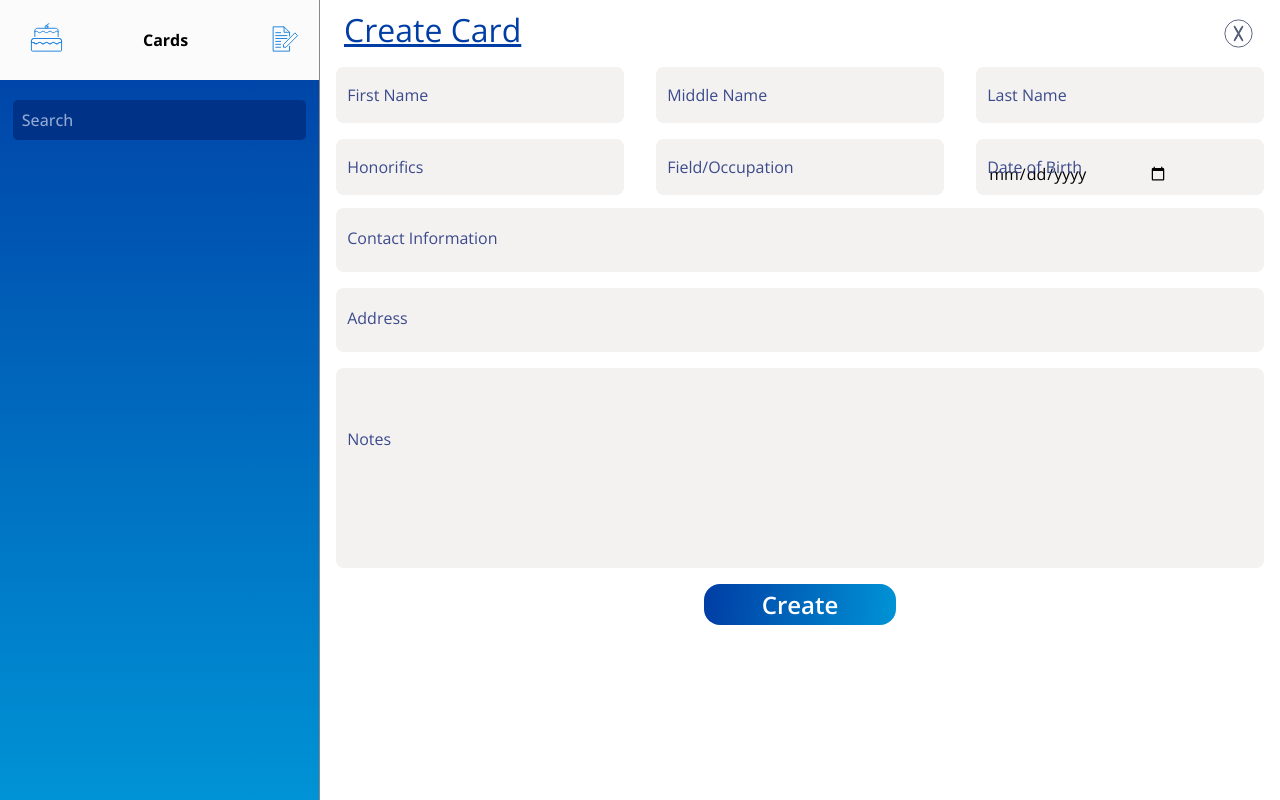
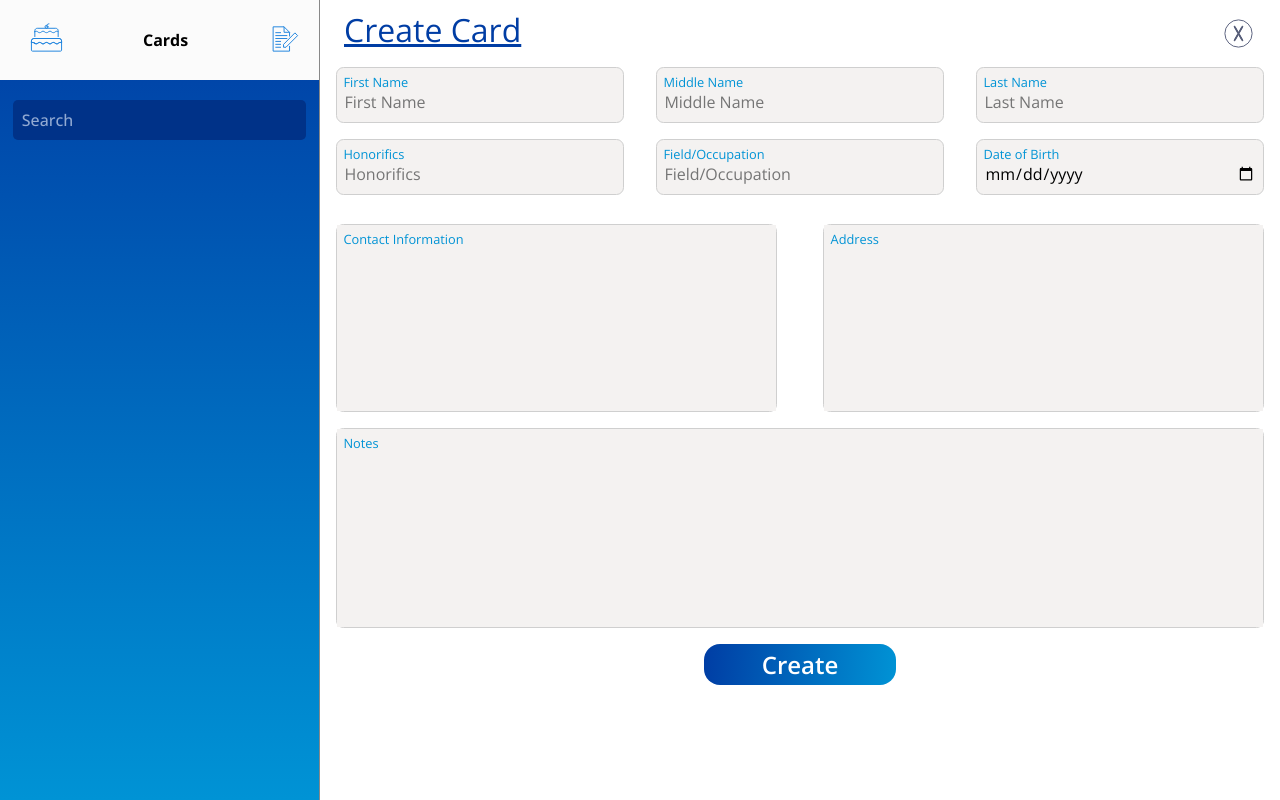
Before and after one commit to Mhmd-S/Rolodex, a React (Create React App) app: page / in a window 1280 px wide. Both pictures are taken after a click on the button 284 px from the left and 40 px from the top of the page. Built offline with nearby package versions, Linux system fonts and the light colour scheme; the HTML template or start-up script is replaced by a standard one.

Commit message:
Fixed the form

```diff
--- a/src/Components/Birthdays.jsx
+++ b/src/Components/Birthdays.jsx
@@ -1,5 +1,5 @@
 import React from 'react';
-
+import "../Styles/Birthdays.css"
 
 const Birthdays = ({rolodexData, selectCard}) => {
 
--- a/src/Components/Card.jsx
+++ b/src/Components/Card.jsx
@@ -1,4 +1,5 @@
 import React from 'react';
+import "../Styles/Card.css"
 
 const Card = ({cardInfo, editCard}) => {
     return(
--- a/src/Components/Form.jsx
+++ b/src/Components/Form.jsx
@@ -1,24 +1,12 @@
-import React, {useState} from 'react';
+import React, {useState, useEffect, useRef} from 'react';
 import { useForm } from "react-hook-form"
+import "../Styles/From.css"
 
 const Form = ({hoistDataForm, closeForm, editCardInfo}) => {
 
     const {register, handleSubmit, formState: { errors }} = useForm();
 
     const cardInfoEdit =  editCardInfo !== '' ? editCardInfo : '';
-
-    const [focusedInput, setFocusedInput] = useState(-1);
-
-    const focusInput = (inputNum, e) => {
-        if(inputNum == focusedInput) {
-            return;
-        }
-        console.log(1)
-        setFocusedInput(inputNum);
-        e.target.children[1].focus();
-    }
-
-    // Todo: Fix when clicking Form Set to focus on input directly
 
     return(
         <form className="Form-Container" onSubmit={handleSubmit((data)=>{hoistDataForm(data)})}>
@@ -30,51 +18,79 @@ const Form = ({hoistDataForm, closeForm, editCardInfo}) => {
 
             <div className='Form-Name-Inputs-Container'>
 
-                <div tabIndex="1" className={focusedInput === 0 ? "Form-Set Focused-Input" : "Form-Set"} onClick={(e)=>{focusInput(0,e)}}>
+                <div  className="Form-Set">
                     <label>First Name</label>
-                    <input tabIndex="-1" onFocus={()=>{}} placeholder={errors.firstName?.type === 'required' ? "First name is required." : undefined} className={errors.firstName?.type === 'required' ?  "Form-Error" : "First Name"} defaultValue={cardInfoEdit.firstName } {...register("firstName", { required: true })} aria-invalid={errors.firstName ? "true" : "false"} type="text" />
+                    <input
+                    placeholder={errors.firstName?.type === 'required' ? "First name is required." : "First Name"}
+                    className={errors.firstName?.type === 'required' ?  "Form-Error" : undefined}
+                    defaultValue={cardInfoEdit.firstName } {...register("firstName", { required: true })}
+                    aria-invalid={errors.firstName ? "true" : "false"}
+                    type="text" />
                 </div>
 
-                <div tabIndex="2" className={focusedInput === 1 ? "Form-Set Focused-Input" : "Form-Set"}  onFocus={(e)=>{focusInput(1,e)}} onClick={(e)=>{focusInput("1",e)}}>
+                <div  className="Form-Set">
                     <label>Middle Name</label>
-                    <input tabIndex="-1" placeholder="Middle Name" defaultValue={cardInfoEdit.middleName } {...register("middleName")} type="text"/>
+                    <input
+
+                    placeholder="Middle Name"
+                    defaultValue={cardInfoEdit.middleName } {...register("middleName")}
+                    type="text"/>
                 </div>
 
-                <div tabIndex="3" className={focusedInput === 2 ? "Form-Set Focused-Input" : "Form-Set"}  onClick={(e)=>{focusInput(2,e)}}>
+                <div  className="Form-Set">
                     <label>Last Name</label>
-                    <input  tabIndex="-1" placeholder={errors.lastName?.type === 'required' ? "Last name is required." : undefined} className={errors.lastName?.type === 'required' ?  "Form-Error" : "Last Name"} defaultValue={cardInfoEdit.lastName } {...register("lastName", { required: true })} aria-invalid={errors.lastName? "true" : "false"} type="text"/>
+                    <input
+
+                    placeholder={errors.lastName?.type === 'required' ? "Last name is required." : "Last Name"}
+                    className={errors.lastName?.type === 'required' ?  "Form-Error" : undefined}
+                    defaultValue={cardInfoEdit.lastName } {...register("lastName", { required: true })}
+                    aria-invalid={errors.lastName? "true" : "false"}
+                    type="text"/>
                 </div>
 
-                <div tabIndex="4" className={focusedInput === 3 ? "Form-Set Focused-Input" : "Form-Set"}  onClick={(e)=>{focusInput(3,e)}}>
+                <div  className="Form-Set">
                     <label>Honorifics</label>
-                    <input tabIndex="-1" placeholder="Honorifics" defaultValue={cardInfoEdit.honorifics } {...register("honorifics")} type="text"/>
+                    <input
+
+                    placeholder="Honorifics"
+                    defaultValue={cardInfoEdit.honorifics } {...register("honorifics")}
+                    type="text"/>
                 </div>
 
-                <div tabIndex="5" className={focusedInput === 4 ? "Form-Set Focused-Input" : "Form-Set"} onClick={(e)=>{focusInput(4,e)}}>
+                <div className="Form-Set">
                     <label>Field/Occupation</label>
-                    <input tabIndex="-1" placeholder="Field/Occupation" defaultValue={cardInfoEdit.occupation } {...register("occupation")} type="textarea"/>
+                    <input
+
+                    placeholder="Field/Occupation"
+                    defaultValue={cardInfoEdit.occupation } {...register("occupation")}
+                    type="textarea"/>
                 </div>
 
-                <div tabIndex="6" className="Form-Set">
+                <div  className="Form-Set ">
                     <label>Date of Birth</label>
-                    <input tabIndex="-1" className={errors.dob?.type === 'required' ?  "Form-Error" : undefined} defaultValue={cardInfoEdit.dob } {...register("dob", {required:true})} type="date"/>
+                    <input
+                    className={errors.dob?.type === 'required' ?  "Form-Error" : undefined}
+                    defaultValue={cardInfoEdit.dob} {...register("dob", {required:true})}
+                    type="date"/>
                 </div>
 
             </div>
 
-            <div tabIndex="7" className="Form-Set Set-Large">
-                <label>Contact Information</label>
-                <textarea tabIndex="-1" defaultValue={cardInfoEdit.contactInfo } {...register("contactInfo")} type="text"/>
+            <div className="Large-Form">
+                <div  className="Form-Set Set-Large">
+                    <label>Contact Information</label>
+                    <textarea  defaultValue={cardInfoEdit.contactInfo } {...register("contactInfo")} type="text"/>
+                </div>
+
+                <div  className="Form-Set Set-Large">
+                    <label>Address</label>
+                <   textarea  defaultValue={cardInfoEdit.address } {...register("address")} type="text"/>
+                </div>
             </div>
 
-            <div tabIndex="8" className="Form-Set Set-Large">
-                <label>Address</label>
-                <textarea tabIndex="-1" defaultValue={cardInfoEdit.address } {...register("address")} type="text"/>
-            </div>
-
-            <div tabIndex="9" className="Form-Set Set-Large Notes">
+            <div  className="Form-Set Set-Large Notes">
                 <label>Notes</label>
-                <textarea tabIndex="-1" className="Form-Notes-Input" defaultValue={cardInfoEdit.notes } {...register("notes")} />
+                <textarea  className="Form-Notes-Input" defaultValue={cardInfoEdit.notes } {...register("notes")} />
             </div>
 
             <button tabIndex="10" type='submit'>Create</button>
--- a/src/Components/RolodexItem.jsx
+++ b/src/Components/RolodexItem.jsx
@@ -1,4 +1,5 @@
 import React from 'react';
+import "../Styles/RolodexItem.css"
 
 const RolodexItem = ({itemInfo, selectCard, highLighted}) => {
 
--- a/src/Styles/Card.css
+++ b/src/Styles/Card.css
@@ -80,6 +80,6 @@
   }
 
 .Notes {
-    min-height: 25% !important;
-    max-height: 25% !important;
+    min-height: 25%;
+    max-height: 25%;
 }
--- a/src/Styles/From.css
+++ b/src/Styles/From.css
@@ -36,100 +36,91 @@
 .Form-Set {
     background-color: #f4f2f1;
     border-radius: 7.5px;
-    padding: 0.3rem;
     position: relative;
     height: 3.5rem;
     cursor: text;
+    border: 1px solid #cfcfcf;
 }
 
 .Form-Set label{
-    color: grey;
+    color: #0093D5;
     font-weight: 400;
     background-color: transparent;
     width: 95%;
     padding-left: 0.4rem;
-    color: #3b4a8b;
+    padding-top: 0.3rem;
     position: absolute;
-    top: 30%;
-    font-size: 1rem;
+    top:0%;
+    font-size: 0.8rem;
     transition: all .15s ease;
     cursor: text;
     pointer-events: none;
 }
 
-.Focused-Input label {
-    font-size: 0.8rem;
-    top:0%;
-    padding-top: 0.3rem;
-    font-weight: 400;
-}
-
-.Focused-Input > input {
-
-}
-
 .Form-Set input {
     font-size: 1rem;
-    height: 100%;
     padding: 1.25rem 0.4rem 0.4rem 0.4rem;
     border-radius: 4px;
+    width: 100%;
+    height: 100%;
     border: 1px solid transparent;
     background-color: transparent;
     color: black;
-    display: block;
-    pointer-events: none;
-    tabIndex: -1;
 }
 
-.Form-Set input::placeholder {
-    color: transparent;
-    transition: color 0.4s ease;
+.Form-Set input:focus {
+    border: 1px solid #0093D5;
 }
+
+
 
 .Form-Set input:focus {
     outline: none;
 }
 
-.Focused-Input input::placeholder {
-    color: #888;
+.Large-Form{
+    display: flex;
+    flex-direction: row;
+    width: 100%;
+    height: 27.5%;
+    padding:1rem;
+    justify-content: space-between;
 }
 
-.Form-Notes-Input {
-    min-height: 25% !important;
-    max-height: 25% !important;
-}
-
-.Set-Large {
-    width: calc(95% + 1rem);
-    height:4rem;
-    margin-bottom: 1rem;
-}
-
-.Set-Large:nth-of-type(5) {
-    width: calc(95% + 1rem);
-    height:8.65em;
-    margin-bottom: 1rem;
+.Large-Form > .Form-Set {
+    width: 47.5%;
+    height: 100%;
 }
 
 .Set-Large textarea  {
     display: block;
     width: 100%;
-    max-height: 60%;
+    height: 100%;
     padding: 0.4rem;
-    margin-bottom: 0.45rem;
+    padding-top: 1.5rem;
     border: 1px solid transparent;
     background-color: #f4f2f1;
     color: black;
     resize: none;
 }
 
+.Form-Set textarea:focus {
+    border: 1px solid #0093D5;
+}
+
 .Set-Large textarea:focus {
     outline: none;
 }
 
+.Notes {
+    width: calc(95% + 1rem);
+    height:27.5%;
+    margin-bottom: 1rem;
+}
+
 .Notes textarea {
-    min-height: 80% !important;
-    max-height: 80% !important;
+    min-height: 100%;
+    max-height: 100%;
 }
 
 .Form-Container textarea::-webkit-scrollbar {
@@ -164,10 +155,6 @@
     width: 30%;
 }
 
-.Form-Name-Inputs-Container input{
-    width: 70%;
-}
-
 .Form-Container button {
     align-self: center;
     width: 20%;
```
Also changed, not shown: src/App.js (+5 -5 lines).
